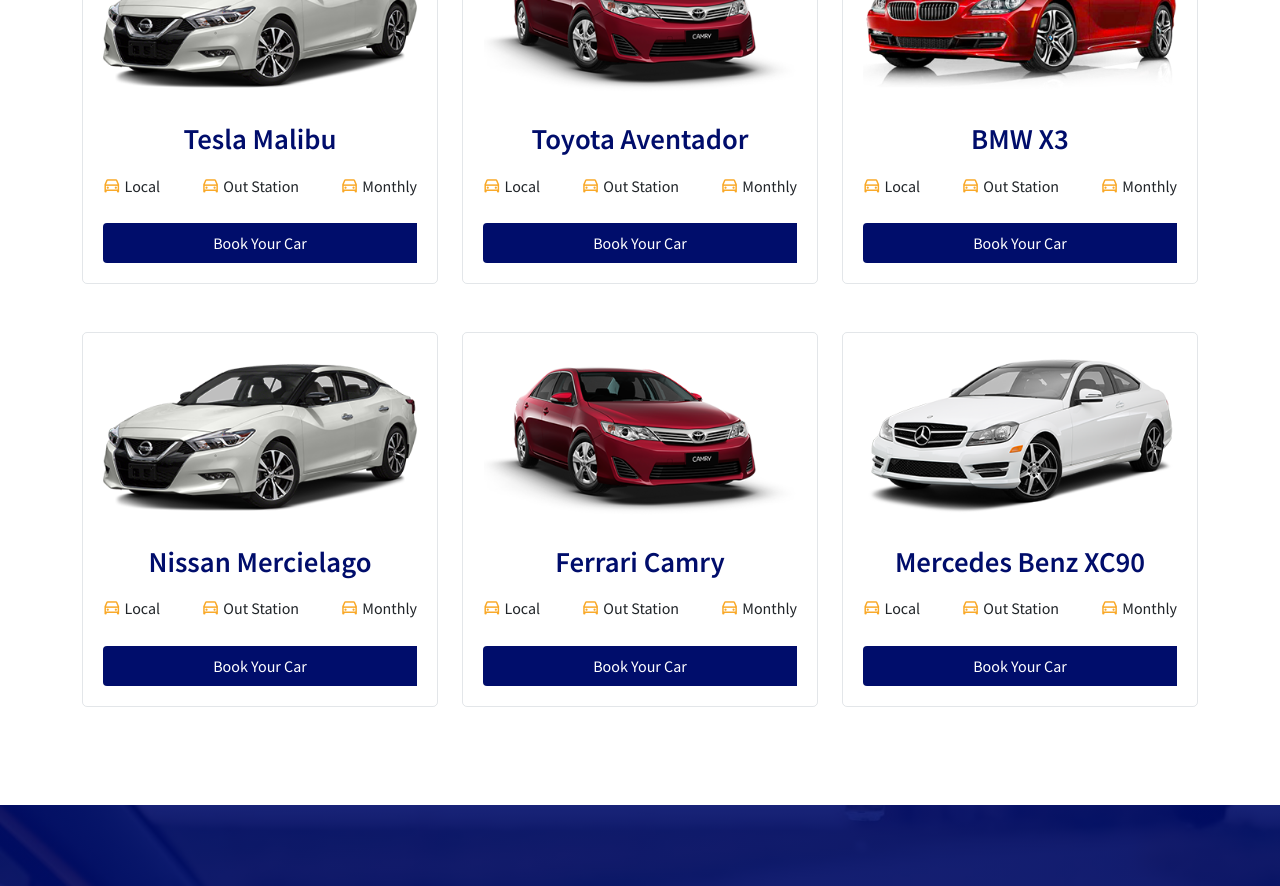
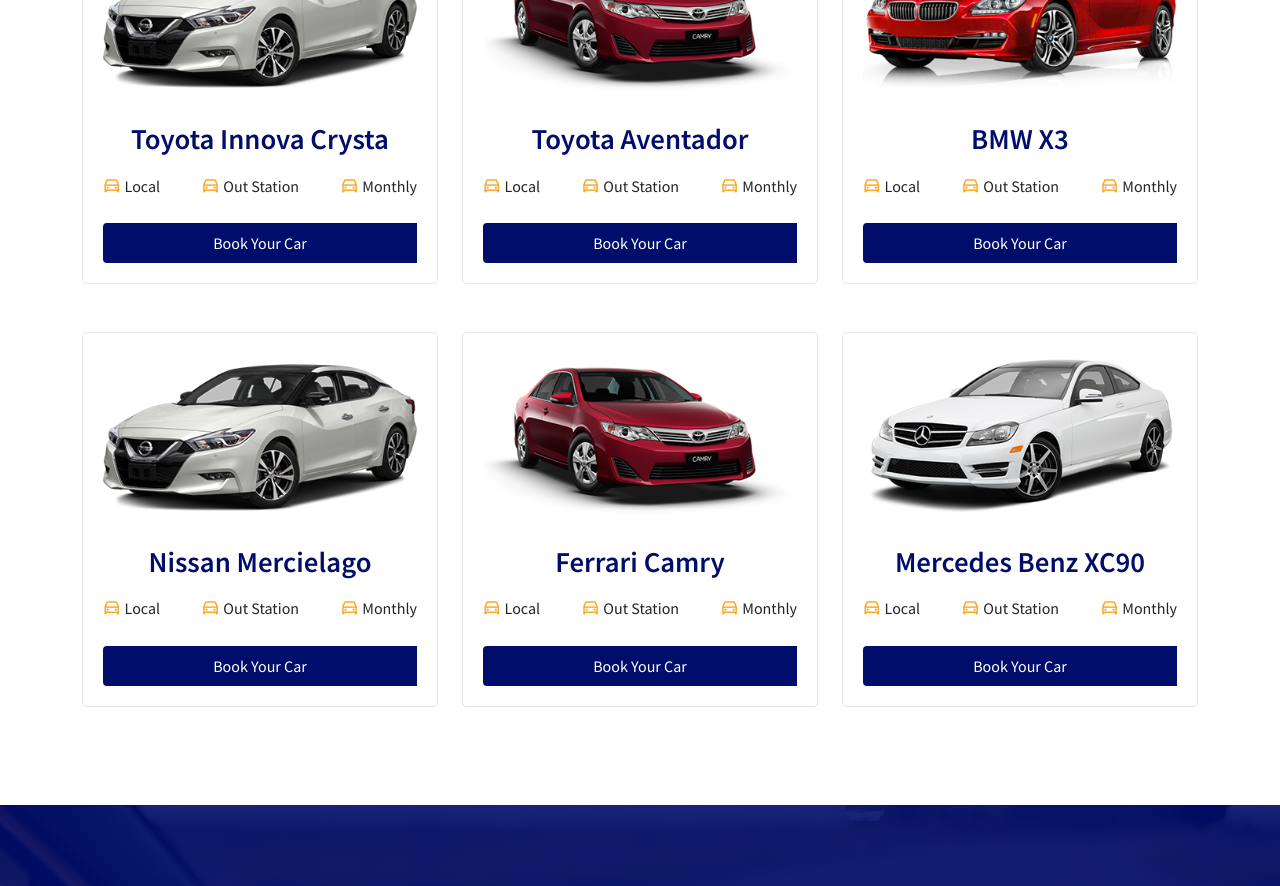
Before and after one commit to vermanand1998/SACHINCUNIONCAB, a React (Create React App) app: page /home in a window 1280 px wide. Shown: the part 2740-3626 px from the top of the page. Built offline with nearby package versions, Linux system fonts and the light colour scheme.

Commit message:
Update carData.js

```diff
--- a/src/assets/data/carData.js
+++ b/src/assets/data/carData.js
@@ -11,9 +11,9 @@
 const carData = [
   {
     id: 1,
-    brand: "Tesla",
+    brand: "Toyota",
     rating: 112,
-    carName: "Tesla Malibu",
+    carName: "Toyota Innova Crysta",
     imgUrl: img01,
     model: "Model 3",
     price: 44,
```
